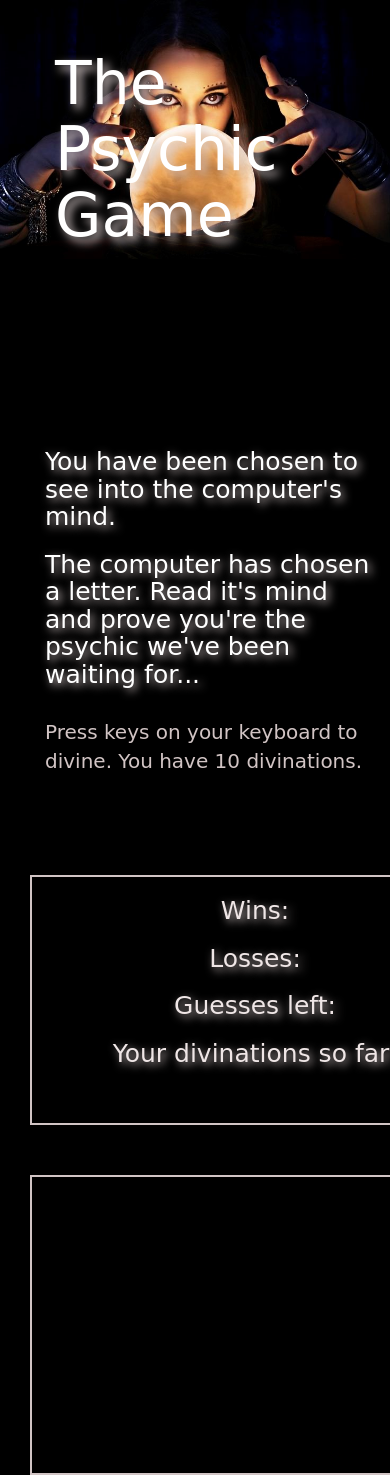
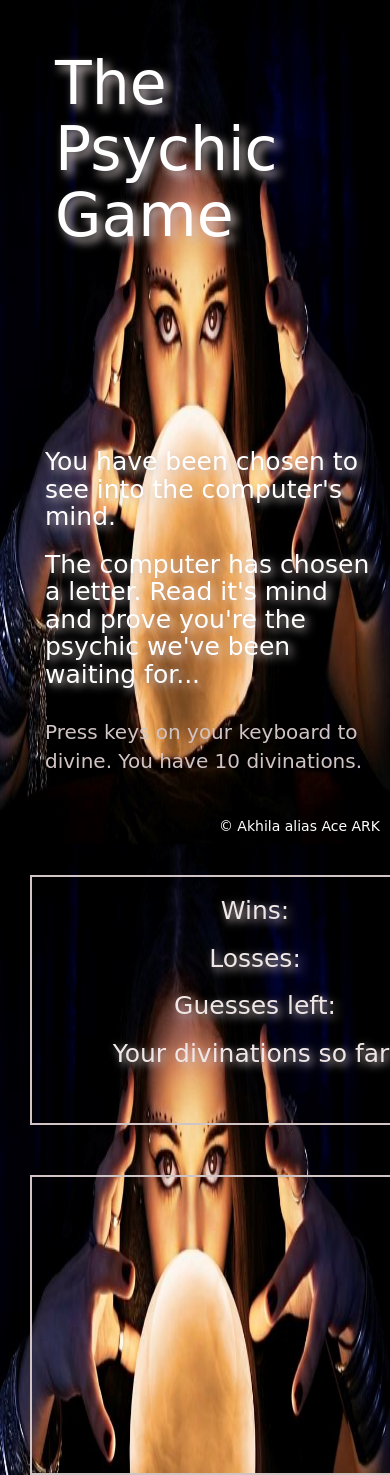
Before and after one commit to AceARK/week-3-game-basic, a PHP site: page /psychicGame.php in a window 390 px wide; the page is wider, and only the part inside the window is pictured. Run offline with PHP 8.4, Linux system fonts and the light colour scheme; some web fonts are replaced.

Commit message:
Media queries and style changes for 13 inch mac screen. Adding copyright message.

```diff
--- a/assets/css/style.css
+++ b/assets/css/style.css
@@ -3,8 +3,11 @@
 }
 
 body {
-	background: black url(../images/psychicbg.jpg);
-	background-repeat: no-repeat;
+	background: url("../images/psychicbg.jpg") no-repeat center center fixed;
+	-webkit-background-size: cover;
+    -moz-background-size: cover;
+    -o-background-size: cover;
+    background-size: cover;
 	background-size: 100%;
 }
 
@@ -63,6 +66,13 @@
 	text-shadow: 2px 2px 6px #3f2828;
 }
 
+h5 {
+	position: absolute;
+	right: 0;
+	bottom: 0;
+	margin-right: 10px;
+}
+
 /* Updating bg image and placement of message div */
 @media (min-width: 1700px) and (max-width: 1900px) {
 	.messages {
--- a/psychicGame.html
+++ b/psychicGame.html
@@ -28,13 +28,16 @@
 				<h3>Your divinations so far: </h3><span class="gameStats" id="userGuesses"></span></p>
 			</div>
 		</div>
-		<div class="row messages text-center">
+		<div class="row">
+			<div class="messages text-center col-sm-5 col-sm-offset-4">
 				<div class="message">
 					<p id="result"><p>
 					<p id="message1"></p>
 					<p id="message2"></p>
 				</div>
+			</div>
 		</div>
+		<h5>&copy; Akhila alias Ace ARK</h5>
 	</div>
 </body>
 </html>
```
Also changed, not shown: other parts of assets/css/style.css (+46 -0 lines).
